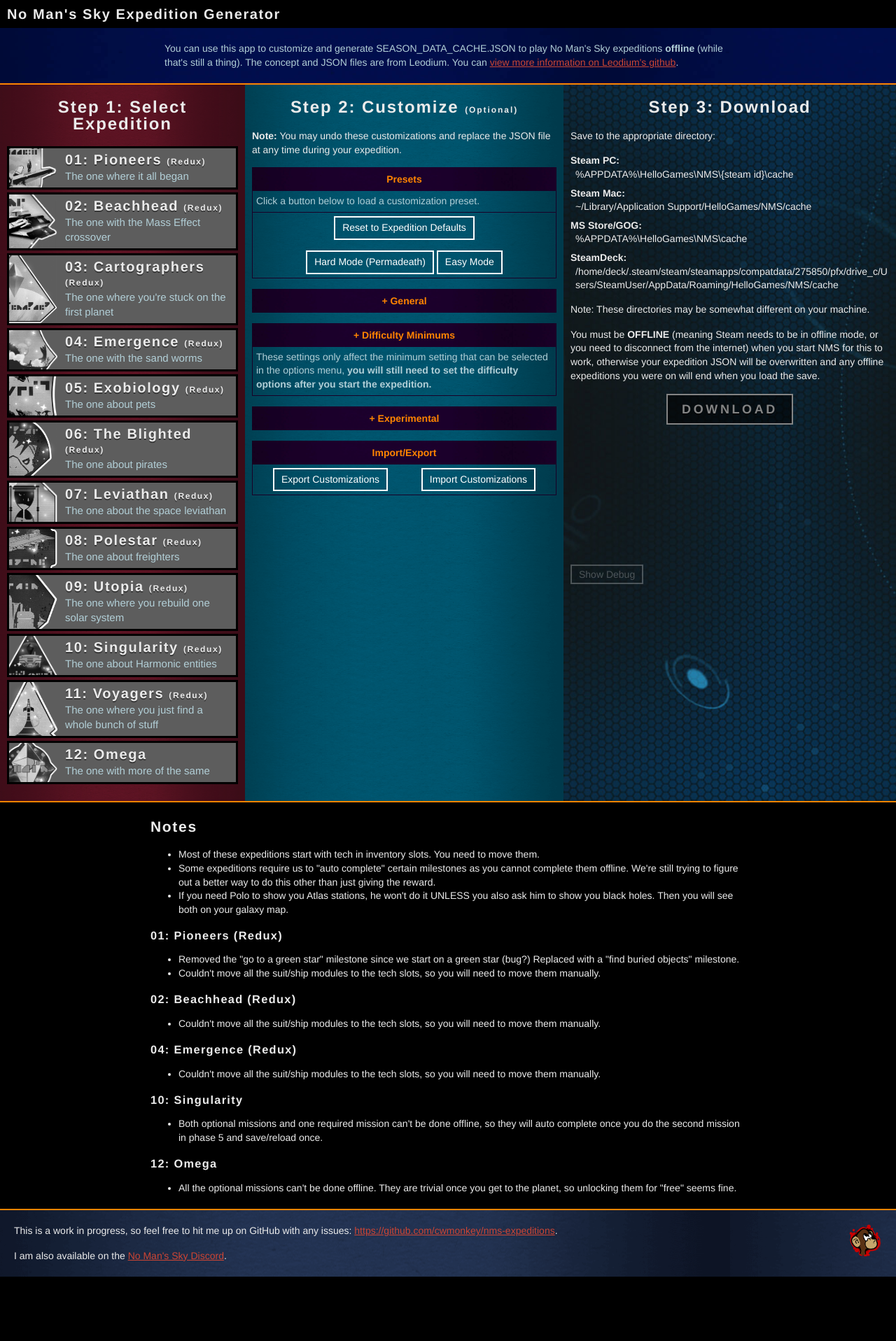
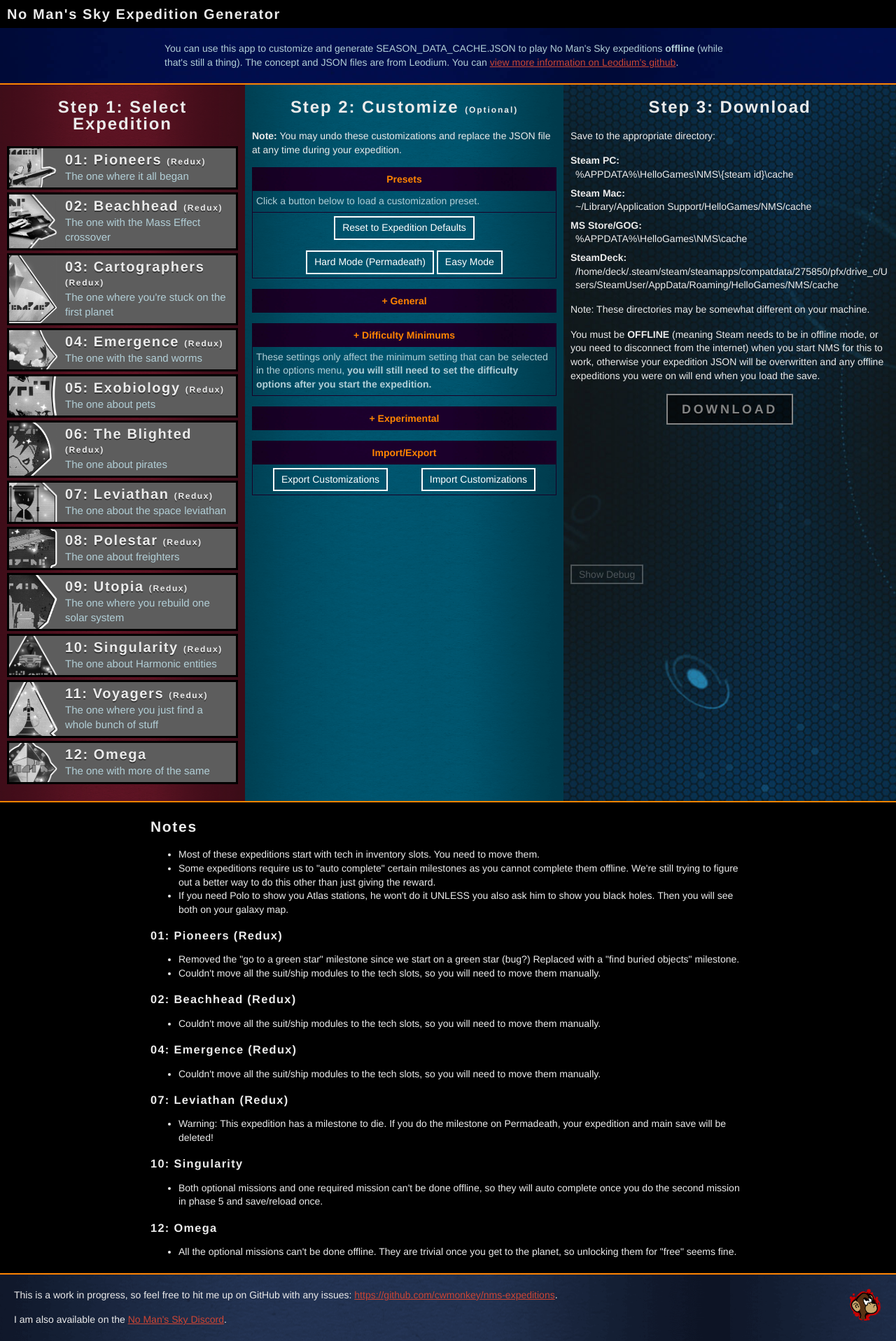
Before and after one commit to cwmonkey/nms-expeditions, a Jekyll site: the page built from index.html, in a window 1280 px wide. Shown: the whole page at 70% size. Built offline with Jekyll 4.4.1, drawn with Linux system fonts in a browser that asks for light colours; some web fonts are replaced; before the commit the page ends 1825 px from its top, so only the background shows below that.

Commit message:
Just adding some info on Leviathan

```diff
--- a/_data/expeditions.yml
+++ b/_data/expeditions.yml
@@ -47,6 +47,7 @@
   image: e07_leviathan.png
   json: 07_redux_leviathan.json
   redux: 1
+  notice: This expedition has a milestone to die. If you do the milestone on Permadeath, your expedition and main save will be deleted!
 - id: e08
   name: '08: Polestar'
   description: The one about freighters
--- a/_sass/_nms-expeditions-critical.scss
+++ b/_sass/_nms-expeditions-critical.scss
@@ -248,7 +248,6 @@
       color: #000;
       background: yellow;
       padding: 5px;
-      margin-bottom: 10px;
       line-height: 1.4;
 
       .notice_headline {
@@ -266,6 +265,10 @@
       .patch_check {
         margin-right: 5px;
       }
+    }
+
+    .patch_list {
+      margin-bottom: 10px;
     }
   }
 
--- a/index.html
+++ b/index.html
@@ -360,6 +360,10 @@
       <ul>
         <li>Couldn't move all the suit/ship modules to the tech slots, so you will need to move them manually.</li>
       </ul>
+      <h3>07: Leviathan (Redux)</h3>
+      <ul>
+        <li>Warning: This expedition has a milestone to die. If you do the milestone on Permadeath, your expedition and main save will be deleted!</li>
+      </ul>
       <h3>10: Singularity</h3>
       <ul>
         <li>Both optional missions and one required mission can't be done offline, so they will auto complete once you do the second mission in phase 5 and save/reload once.</li>
```
